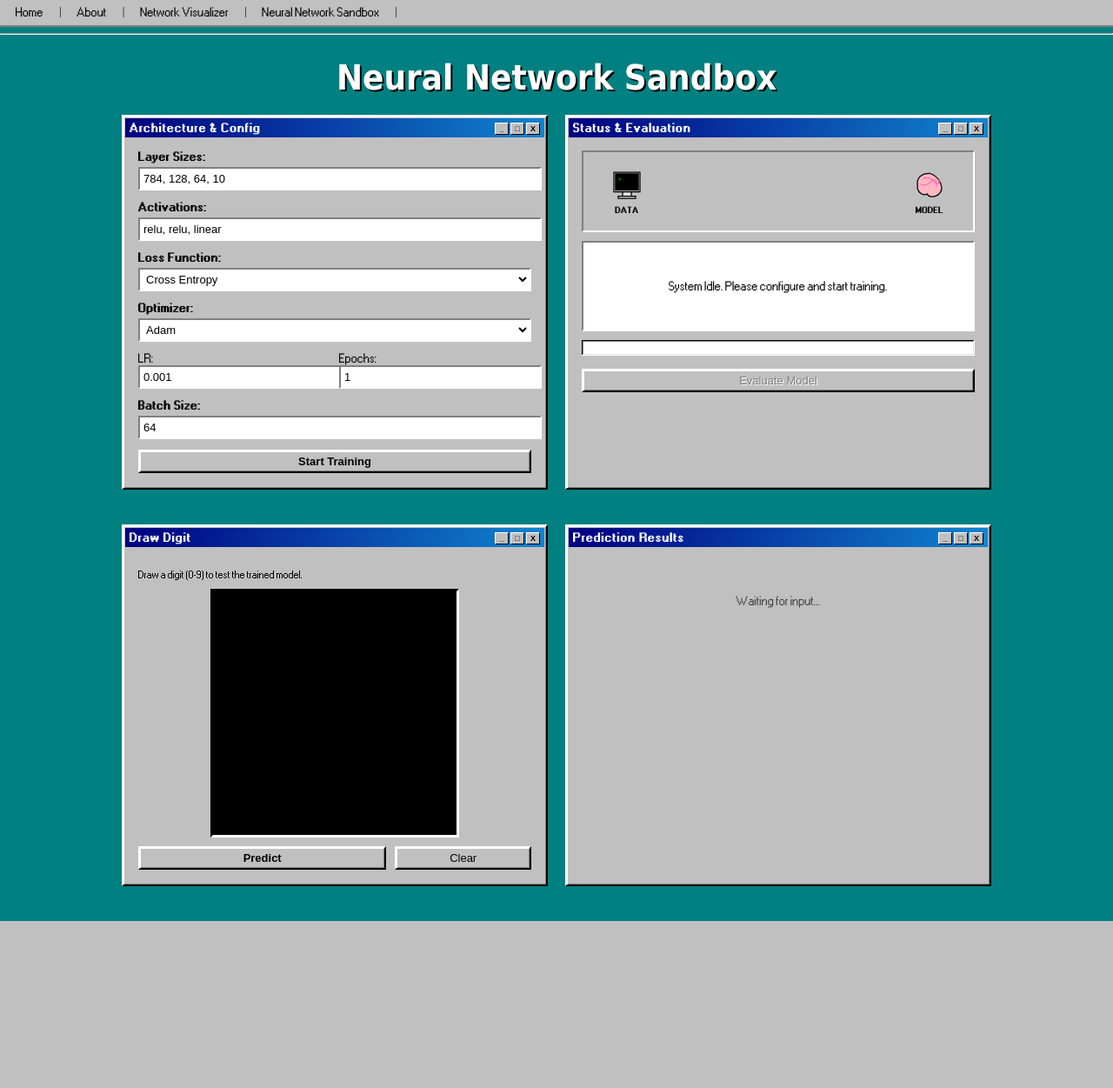
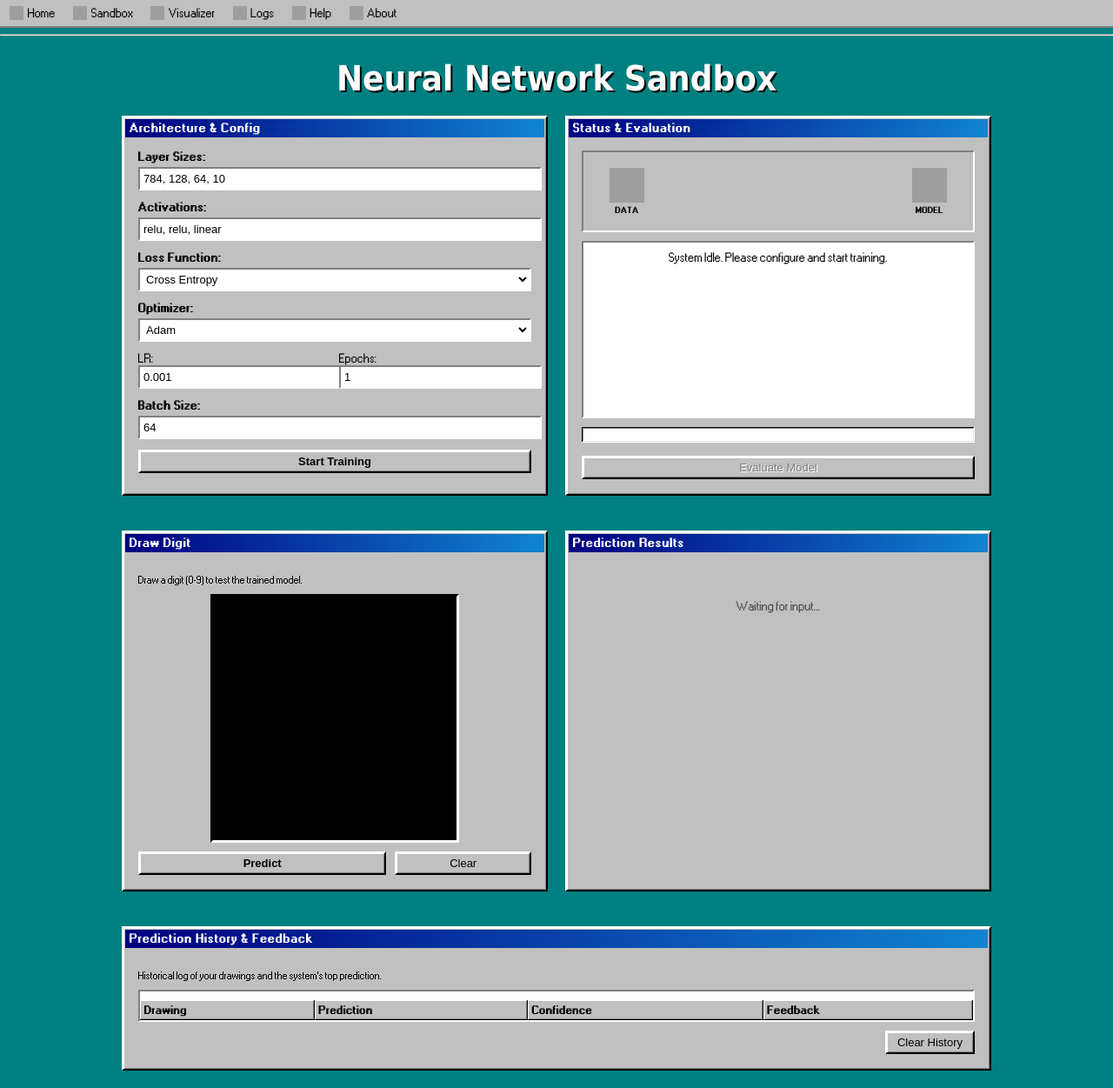
Before and after one commit to jwannamaker/neural-web-tool, a Flask app: page /sandbox/ in a window 1280 px wide. Shown: the whole page at 87% size. Before the commit the page ends 1059 px from the top, so only its background shows below. Run offline with Flask 3, Linux system fonts and the light colour scheme; lists and menus that the app fills with data are empty; a map, chart or similar area stays blank; grey boxes are pictures that could not be loaded.

Commit message:
feat: add UI templates and sandbox logic for neural network training and evaluation

```diff
--- a/app.py
+++ b/app.py
@@ -7,6 +7,8 @@ import io
 from PIL import Image
 import numpy as np
 import torch
+import time
+from datetime import datetime
 from flask import Flask, render_template, request, jsonify, Response
 
 from neuralwebtool.model import Network as NeuralNetwork
@@ -15,6 +17,18 @@ from neuralwebtool.data import Data
 
 app: Flask = Flask(__name__)
 current_network: Optional[NeuralNetwork] = None
+training_logs: List[Dict[str, str]] = []
+
+def add_log(msg: str, level: str = "INFO"):
+    timestamp = datetime.now().strftime("%H:%M:%S.%f")[:-3]
+    training_logs.append({
+        "timestamp": timestamp,
+        "level": level,
+        "message": msg
+    })
+    # Keep only last 500 logs to prevent memory bloat
+    if len(training_logs) > 500:
+        training_logs.pop(0)
 
 
 @app.route("/")
@@ -46,6 +60,24 @@ def profile(username: str) -> str:
 def sandbox() -> str:
     """Render the sandbox page."""
     return render_template("sandbox.html")
+
+
+@app.route("/help")
+def help_page() -> str:
+    """Render the Help Topics page."""
+    return render_template("help.html")
+
+
+@app.route("/logs")
+def logs_page() -> str:
+    """Render the Training Logs page."""
+    return render_template("logs.html")
+
+
+@app.route("/api/logs_data")
+def logs_data() -> Union[Response, Tuple[Response, int]]:
+    """Return the current training logs."""
+    return jsonify({"logs": training_logs})
 
 
 @app.route("/learn")
@@ -129,11 +161,28 @@ def train() -> Union[Response, Tuple[Response, int]]:
     train_loader: Any = data_handler.get_dataloader(batch_size=batch_size, train=True)
     trainer: Trainer = Trainer(current_network, config)
 
+    global training_logs
+    training_logs.clear()
+    add_log(f"Initializing Neural Network with architecture: {layer_sizes}")
+    add_log(f"Config: Loss={loss}, Optimizer={optimizer}, LR={lr}")
+    add_log(f"Loading MNIST dataset (Batch Size: {batch_size})...")
+
     # Simple synchronous training loop for the sandbox
     for epoch in range(epochs):
+        add_log(f"--- Starting Epoch {epoch+1}/{epochs} ---", "INFO")
+        batch_idx = 0
         for images, labels in train_loader:
             images = images.reshape(images.size(0), -1)
             trainer.train_step(images, labels)
+
+            # Log every 100 batches to avoid flooding
+            if batch_idx % 100 == 0:
+                add_log(f"Epoch {epoch+1} | Processed batch {batch_idx}...", "DEBUG")
+            batch_idx += 1
+
+        add_log(f"Epoch {epoch+1} Complete.", "SUCCESS")
+
+    add_log(f"Training successfully completed for {epochs} epochs.", "SUCCESS")
 
     return jsonify({"message": f"Training complete for {epochs} epochs!"})
 
--- a/static/js/sandbox.js
+++ b/static/js/sandbox.js
@@ -5,9 +5,9 @@ document.addEventListener("DOMContentLoaded", () => {
 
     const statusArea = document.getElementById("status-area");
     const statusMsg = document.getElementById("status-msg");
-    const spinner = document.getElementById("loading-spinner");
     const accuracyResult = document.getElementById("accuracy-result");
-    const classMetrics = document.getElementById("class-metrics");
+    const classMetricsTable = document.getElementById("class-metrics");
+    const metricsBody = document.getElementById("metrics-body");
 
     const canvas = document.getElementById("drawing-canvas");
     const ctx = canvas.getContext("2d");
@@ -16,11 +16,15 @@ document.addEventListener("DOMContentLoaded", () => {
     const predictionResults = document.getElementById("prediction-results");
     const predictionStatus = document.getElementById("prediction-status");
     const errorDialog = document.getElementById("error-dialog");
+    const historyBody = document.getElementById("history-body");
+    const clearHistoryBtn = document.getElementById("clear-history-btn");
+
+    let predictionHistory = [];
 
     // Animation & Progress Bar Elements
     const animArea = document.getElementById("animArea");
     const progressBar = document.getElementById("progressBar");
-    const folderTemplate = document.getElementById("folderSvg").innerHTML;
+    const folderTemplate = document.getElementById("fileIcon").innerHTML;
 
     // Create Progress Blocks
     const numBlocks = 24;
@@ -85,19 +89,15 @@ document.addEventListener("DOMContentLoaded", () => {
         statusMsg.textContent = msg;
         statusMsg.style.color = "#334155";
         if (loading) {
-            spinner.style.display = "block";
             accuracyResult.style.display = "none";
-        } else {
-            spinner.style.display = "none";
         }
     }
 
     function setError(msg) {
         statusMsg.textContent = "Error: " + msg;
         statusMsg.style.color = "#ef4444";
-        spinner.style.display = "none";
         accuracyResult.style.display = "none";
-        classMetrics.style.display = "none";
+        classMetricsTable.style.display = "none";
     }
 
     // Canvas Logic
@@ -183,11 +183,12 @@ document.addEventListener("DOMContentLoaded", () => {
         // Simulate progress for the block bar since training is sync on backend
         let fakeProgress = 0;
         const progressInterval = setInterval(() => {
-            if (fakeProgress < 98) {
-                fakeProgress += 2;
-                updateProgressBlocks(fakeProgress);
-            }
-        }, 150);
+            // Asymptotic progress: distance to 99% gets smaller over time
+            const remaining = 99 - fakeProgress;
+            fakeProgress += (remaining * 0.05) + (Math.random() * 0.5);
+            if (fakeProgress > 99) fakeProgress = 99;
+            updateProgressBlocks(fakeProgress);
+        }, 500);
 
         try {
             const response = await fetch("/api/train", {
@@ -237,14 +238,16 @@ document.addEventListener("DOMContentLoaded", () => {
                 accuracyResult.textContent = data.accuracy.toFixed(2) + "%";
                 accuracyResult.style.display = "block";
 
-                // Render per-class metrics
-                classMetrics.innerHTML = "";
-                classMetrics.style.display = "grid";
+                // Render per-class metrics table
+                metricsBody.innerHTML = "";
+                classMetricsTable.style.display = "table";
                 Object.entries(data.class_accuracies).forEach(([digit, acc]) => {
-                    const item = document.createElement("div");
-                    item.className = "class-metric-item";
-                    item.innerHTML = `<span class="class-metric-digit">${digit}</span> ${acc.toFixed(0)}%`;
-                    classMetrics.appendChild(item);
+                    const row = document.createElement("tr");
+                    row.innerHTML = `
+                        <td><strong>Digit ${digit}</strong></td>
+                        <td>${acc.toFixed(1)}%</td>
+                    `;
+                    metricsBody.appendChild(row);
                 });
             }
         } catch (err) {
@@ -295,9 +298,60 @@ document.addEventListener("DOMContentLoaded", () => {
                     `;
                     predictionResults.appendChild(item);
                 });
+
+                // Add to History
+                const topPrediction = data.predictions[0];
+                addToHistory(imageData, topPrediction.digit, (topPrediction.confidence * 100).toFixed(1));
             }
         } catch (err) {
             predictionStatus.textContent = "Error: " + err.message;
         }
     });
+
+    function addToHistory(imageSrc, digit, confidence) {
+        const id = Date.now();
+        const entry = { id, imageSrc, digit, confidence, feedback: null };
+        predictionHistory.unshift(entry); // Add to start
+        renderHistory();
+    }
+
+    function renderHistory() {
+        historyBody.innerHTML = "";
+        predictionHistory.forEach(entry => {
+            const row = document.createElement("tr");
+
+            let feedbackHtml = "";
+            if (entry.feedback === "correct") {
+                feedbackHtml = '<span class="feedback-correct">✓ Right</span>';
+            } else if (entry.feedback === "wrong") {
+                feedbackHtml = '<span class="feedback-wrong">✗ Wrong</span>';
+            } else {
+                feedbackHtml = `
+                    <button class="btn-win feedback-btn" onclick="provideFeedback(${entry.id}, 'correct')">Right</button>
+                    <button class="btn-win feedback-btn" onclick="provideFeedback(${entry.id}, 'wrong')">Wrong</button>
+                `;
+            }
+
+            row.innerHTML = `
+                <td><img src="${entry.imageSrc}" class="history-thumbnail"></td>
+                <td><strong>Digit ${entry.digit}</strong></td>
+                <td>${entry.confidence}%</td>
+                <td>${feedbackHtml}</td>
+            `;
+            historyBody.appendChild(row);
+        });
+    }
+
+    window.provideFeedback = (id, type) => {
+        const entry = predictionHistory.find(e => e.id === id);
+        if (entry) {
+            entry.feedback = type;
+            renderHistory();
+        }
+    };
+
+    clearHistoryBtn.addEventListener("click", () => {
+        predictionHistory = [];
+        renderHistory();
+    });
 });
--- a/templates/about.html
+++ b/templates/about.html
@@ -6,11 +6,12 @@
 <div class="window" style="max-width: 600px; margin: 40px auto;">
     <div class="window-title">
         <span>About.txt</span>
-        <div class="title-buttons"><button>_</button><button>□</button><button>X</button></div>
+
     </div>
     <div class="window-content">
         <h2 style="margin-top: 0;">Neural Web Tool v1.0</h2>
-        <p>This application was designed to help users understand the inner workings of neural networks through interactive training and evaluation.</p>
+        <p>This application was designed to help users understand the inner workings of neural networks through
+            interactive training and evaluation.</p>
         <p>Features include:</p>
         <ul>
             <li>Customizable Network Architecture</li>
--- a/templates/base.html
+++ b/templates/base.html
@@ -11,13 +11,45 @@
 </head>
 
 <body>
-    <nav>
-        {% for href, name in [(url_for('index'), 'Home'),
-        (url_for('about'), 'About'),
-        (url_for('network'), 'Network Visualizer'),
-        (url_for('sandbox'), 'Neural Network Sandbox')] %}
-        <a href="{{ href }}">{{ name }}</a> |
-        {% endfor %}
+    <nav
+        style="display: flex; gap: 2px; padding: 2px; background: var(--win-bg); border-bottom: 2px solid var(--win-border-dark);">
+        <a href="{{ url_for('index') }}"
+            style="display: flex; align-items: center; gap: 5px; padding: 4px 8px; text-decoration: none; color: black; border: 1px solid transparent;"
+            class="{% if request.endpoint == 'index' %}active{% endif %}">
+            <img src="https://win98icons.alexmeub.com/icons/png/computer_explorer-5.png" alt="Home" width="16"
+                height="16"> Home
+        </a>
+        <a href="{{ url_for('sandbox') }}"
+            style="display: flex; align-items: center; gap: 5px; padding: 4px 8px; text-decoration: none; color: black; border: 1px solid transparent;"
+            class="{% if request.endpoint == 'sandbox' %}active{% endif %}">
+            <img src="https://win98icons.alexmeub.com/icons/png/expansion_board-0.png" alt="Sandbox" width="16"
+                height="16">
+            Sandbox
+        </a>
+        <a href="{{ url_for('network') }}"
+            style="display: flex; align-items: center; gap: 5px; padding: 4px 8px; text-decoration: none; color: black; border: 1px solid transparent;"
+            class="{% if request.endpoint == 'network' %}active{% endif %}">
+            <img src="https://win98icons.alexmeub.com/icons/png/spider-0.png" alt="Visualizer" width="16" height="16">
+            Visualizer
+        </a>
+        <a href="{{ url_for('logs_page') }}"
+            style="display: flex; align-items: center; gap: 5px; padding: 4px 8px; text-decoration: none; color: black; border: 1px solid transparent;"
+            class="{% if request.endpoint == 'logs_page' %}active{% endif %}">
+            <img src="https://win98icons.alexmeub.com/icons/png/xml-2.png" alt="Logs" width="16" height="16"> Logs
+        </a>
+        <a href="{{ url_for('help_page') }}"
+            style="display: flex; align-items: center; gap: 5px; padding: 4px 8px; text-decoration: none; color: black; border: 1px solid transparent;"
+            class="{% if request.endpoint == 'help_page' %}active{% endif %}">
+            <img src="https://win98icons.alexmeub.com/icons/png/help_book_small-0.png" alt="Help" width="16"
+                height="16"> Help
+        </a>
+        <a href="{{ url_for('about') }}"
+            style="display: flex; align-items: center; gap: 5px; padding: 4px 8px; text-decoration: none; color: black; border: 1px solid transparent;"
+            class="{% if request.endpoint == 'about' %}active{% endif %}">
+            <img src="https://win98icons.alexmeub.com/icons/png/msg_information-2.png" alt="About" width="16"
+                height="16">
+            About
+        </a>
     </nav>
 
     <hr />
--- a/templates/sandbox.html
+++ b/templates/sandbox.html
@@ -57,13 +57,42 @@
         background: #fff;
         border: 2px solid;
         border-color: var(--win-border-dark) var(--win-border-light) var(--win-border-light) var(--win-border-dark);
-        min-height: 80px;
+        height: 180px;
+        /* Fixed height for scrollbar */
         display: flex;
         flex-direction: column;
-        justify-content: center;
         align-items: center;
         text-align: center;
-        overflow: hidden;
+        overflow-y: scroll;
+        /* Force scrollbar */
+    }
+
+    .metrics-table {
+        width: 100%;
+        border-collapse: collapse;
+        margin-top: 15px;
+        display: none;
+        font-size: 12px;
+        text-align: left;
+    }
+
+    .metrics-table th {
+        background: var(--win-bg);
+        padding: 4px 8px;
+        position: sticky;
+        top: 0;
+        box-shadow: inset -1px -1px var(--win-border-darker), inset 1px 1px var(--win-border-light), inset -2px -2px var(--win-border-dark), inset 2px 2px var(--win-bg);
+    }
+
+    .metrics-table td {
+        padding: 4px 8px;
+        background: #fff;
+        border-bottom: 1px solid var(--win-bg);
+        border-right: 1px solid var(--win-bg);
+    }
+
+    .metrics-table tr:nth-child(even) td {
+        background: #f8fafc;
     }
 
     /* Transfer Animation */
@@ -122,22 +151,6 @@
         display: none;
     }
 
-    .spinner {
-        width: 32px;
-        height: 32px;
-        border: 4px solid var(--win-bg);
-        border-top-color: var(--win-blue-start);
-        border-radius: 50%;
-        animation: spin 1s linear infinite;
-        margin-bottom: 10px;
-        display: none;
-    }
-
-    @keyframes spin {
-        to {
-            transform: rotate(360deg);
-        }
-    }
 
     .result-highlight {
         font-size: 1.8rem;
@@ -222,6 +235,54 @@
         min-width: 35px;
         text-align: right;
     }
+
+    /* History Table Styles */
+    .history-table {
+        width: 100%;
+        border-collapse: collapse;
+        font-size: 12px;
+        margin-top: 10px;
+    }
+
+    .history-table th,
+    .history-table td {
+        padding: 5px;
+        text-align: left;
+    }
+
+    .history-table th {
+        background: var(--win-bg);
+        box-shadow: inset -1px -1px var(--win-border-darker), inset 1px 1px var(--win-border-light), inset -2px -2px var(--win-border-dark), inset 2px 2px var(--win-bg);
+    }
+
+    .history-table td {
+        border-bottom: 1px solid var(--win-bg);
+        border-right: 1px solid var(--win-bg);
+    }
+
+    .history-thumbnail {
+        width: 28px;
+        height: 28px;
+        background: #000;
+        border: 1px solid #000;
+        display: block;
+    }
+
+    .feedback-btn {
+        padding: 2px 5px;
+        font-size: 10px;
+        min-width: 40px;
+    }
+
+    .feedback-correct {
+        color: green;
+        font-weight: bold;
+    }
+
+    .feedback-wrong {
+        color: red;
+        font-weight: bold;
+    }
 </style>
 {% endblock %}
 
@@ -236,7 +297,7 @@
         <div class="window">
             <div class="window-title">
                 <span>Architecture & Config</span>
-                <div class="title-buttons"><button>_</button><button>□</button><button>X</button></div>
+
             </div>
             <div class="window-content">
                 <form id="train-form">
@@ -295,41 +356,38 @@
         <div class="window">
             <div class="window-title">
                 <span>Status & Evaluation</span>
-                <div class="title-buttons"><button>_</button><button>□</button><button>X</button></div>
+
             </div>
             <div class="window-content">
                 <!-- Animation Area -->
                 <div class="transfer-area" id="animArea">
                     <div class="icon-container">
-                        <svg width="40" height="40" viewBox="0 0 64 64">
-                            <path d="M8 8 h48 v36 h-48 z" fill="#dfdfdf" stroke="#000" stroke-width="2" />
-                            <path d="M10 10 h44 v32 h-44 z" fill="#000" />
-                            <text x="16" y="24" fill="#00ff00" font-family="monospace" font-size="10">></text>
-                            <path d="M24 44 h16 v8 h-16 z" fill="#dfdfdf" stroke="#000" stroke-width="2" />
-                            <path d="M16 52 h32 v4 h-32 z" fill="#dfdfdf" stroke="#000" stroke-width="2" />
-                        </svg>
+                        <img src="https://win98icons.alexmeub.com/icons/png/directory_computer-2.png" width="40"
+                            height="40" alt="Data">
                         <div class="icon-label">DATA</div>
                     </div>
                     <div class="icon-container">
-                        <svg width="40" height="40" viewBox="0 0 64 64">
-                            <path
-                                d="M32 10 C 15 10, 8 20, 10 32 C 8 45, 20 52, 28 48 C 30 55, 45 55, 52 45 C 58 35, 50 15, 32 10 Z"
-                                fill="#ffb6c1" stroke="#000" stroke-width="2" />
-                            <path d="M20 20 Q 30 15 40 25 T 50 20" fill="none" stroke="#ff69b4" stroke-width="2" />
-                            <path d="M15 30 Q 25 35 35 25 T 45 35" fill="none" stroke="#ff69b4" stroke-width="2" />
-                        </svg>
+                        <img src="https://win98icons.alexmeub.com/icons/png/expansion_board-1.png" width="40"
+                            height="40" alt="Model">
                         <div class="icon-label">MODEL</div>
                     </div>
                 </div>
 
                 <div class="status-area" id="status-area">
-                    <div class="spinner" id="loading-spinner"></div>
                     <div id="status-msg">System Idle. Please configure and start training.</div>
                     <div class="result-highlight" id="accuracy-result" style="display: none;"></div>
 
-                    <div class="class-metrics" id="class-metrics">
-                        <!-- Metrics for 0-9 will be injected here -->
-                    </div>
+                    <table class="metrics-table" id="class-metrics">
+                        <thead>
+                            <tr>
+                                <th>Digit</th>
+                                <th>Accuracy</th>
+                            </tr>
+                        </thead>
+                        <tbody id="metrics-body">
+                            <!-- Rows will be injected here -->
+                        </tbody>
+                    </table>
                 </div>
 
                 <!-- Blocky Progress Bar -->
@@ -349,7 +407,7 @@
         <div class="window">
             <div class="window-title">
                 <span>Draw Digit</span>
-                <div class="title-buttons"><button>_</button><button>□</button><button>X</button></div>
+
             </div>
             <div class="window-content">
                 <p style="margin-bottom: 10px; font-size: 11px;">Draw a digit (0-9) to test the trained model.</p>
@@ -367,7 +425,7 @@
         <div class="window">
             <div class="window-title">
                 <span>Prediction Results</span>
-                <div class="title-buttons"><button>_</button><button>□</button><button>X</button></div>
+
             </div>
             <div class="window-content">
                 <div id="prediction-status" style="text-align: center; margin-top: 40px; color: #444;">
@@ -376,6 +434,37 @@
                 <div class="prediction-results" id="prediction-results" style="display: none;">
                     <!-- Prediction items will be injected here -->
                 </div>
+            </div>
+        </div>
+    </div>
+
+    <!-- Prediction History (Full Width) -->
+    <div class="window" style="margin-top: 20px;">
+        <div class="window-title">
+            <span>Prediction History & Feedback</span>
+
+        </div>
+        <div class="window-content">
+            <p style="margin-bottom: 10px; font-size: 11px;">Historical log of your drawings and the system's top
+                prediction.</p>
+            <div
+                style="max-height: 250px; overflow-y: scroll; border: 2px solid; border-color: var(--win-border-dark) var(--win-border-light) var(--win-border-light) var(--win-border-dark); background: #fff;">
+                <table class="history-table">
+                    <thead>
+                        <tr>
+                            <th>Drawing</th>
+                            <th>Prediction</th>
+                            <th>Confidence</th>
+                            <th>Feedback</th>
+                        </tr>
+                    </thead>
+                    <tbody id="history-body">
+                        <!-- History rows will be injected here -->
+                    </tbody>
+                </table>
+            </div>
+            <div style="margin-top: 10px; text-align: right;">
+                <button class="btn-win" id="clear-history-btn">Clear History</button>
             </div>
         </div>
     </div>
@@ -388,11 +477,10 @@
                     onclick="document.getElementById('error-dialog').style.display='none'">X</button></div>
         </div>
         <div class="window-content" style="display: flex; gap: 15px; align-items: flex-start;">
-            <div
-                style="background: #ff0000; color: white; width: 32px; height: 32px; border-radius: 50%; display: flex; align-items: center; justify-content: center; font-size: 20px; font-weight: bold; flex-shrink: 0; border: 2px solid #fff; box-shadow: 1px 1px #000;">
-                X</div>
+            <img src="https://win98icons.alexmeub.com/icons/png/msg_error-0.png" width="32" height="32" alt="Error"
+                style="flex-shrink: 0;">
             <div>
-                <p style="margin: 0 0 10px 0; font-weight: bold;">BRAIN.EXE Error</p>
+                <p style="margin: 0 0 10px 0; font-weight: bold;">Error</p>
                 <p style="margin: 0 0 15px 0; font-size: 11px;">The model has not been trained. Please initialize the
                     neural pathways before attempting inference.</p>
                 <div style="text-align: right;">
@@ -403,12 +491,9 @@
         </div>
     </div>
 
-    <!-- SVG Template for flying folder -->
-    <template id="folderSvg">
-        <svg viewBox="0 0 32 32" xmlns="http://www.w3.org/2000/svg">
-            <path d="M4 8 L12 8 L16 12 L28 12 L28 26 L4 26 Z" fill="#ffcc00" stroke="#000" stroke-width="1.5" />
-            <path d="M4 14 L28 14" stroke="#000" stroke-width="1" />
-        </svg>
+    <!-- SVG Template for flying file -->
+    <template id="fileIcon">
+        <img src="https://win98icons.alexmeub.com/icons/png/help_sheet-0.png" width="24" height="24" alt="File">
     </template>
 </div>
 
```
Also changed, not shown: static/js/logs.js (added, +63 -0 lines), templates/help.html (added, +202 -0 lines), templates/index.html (+5 -3 lines), templates/logs.html (added, +87 -0 lines).
